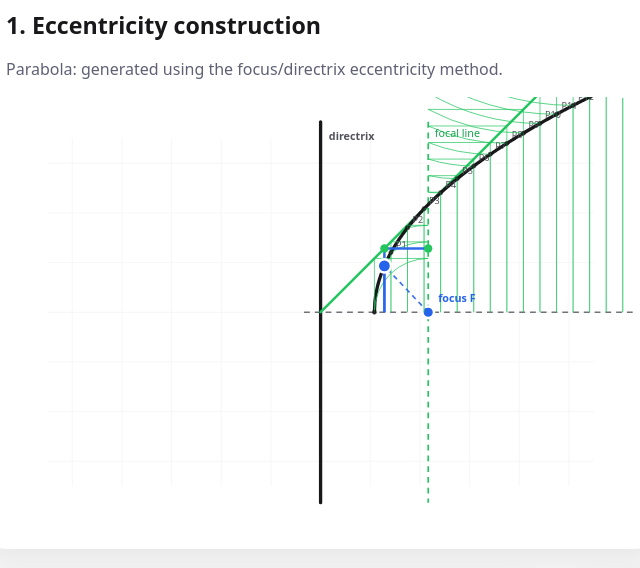
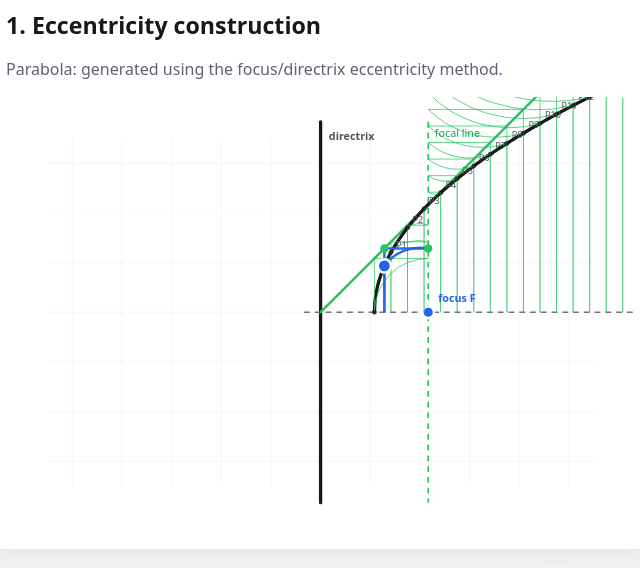
Before and after one commit to liammaquet-byte/Conics, a plain HTML site: page index.html in a window 1280 px wide. Shown: the part 213-781 px from the top of the page, 84-724 px from the left. Drawn offline with Linux system fonts and the light colour scheme.

Commit message:
Update index.html

```diff
--- a/index.html
+++ b/index.html
@@ -165,12 +165,12 @@ function renderScene(){
       line(svg,axisPt,eccPt,{stroke:"#22c55e","stroke-width":1.2,opacity:.7});
       line(svg,eccPt,focalPt,{stroke:"#22c55e","stroke-width":1.2,opacity:.7});
       line(svg,axisPt,P,{stroke:"#22c55e","stroke-width":1.2,opacity:.45});
-      const r=Math.abs(e*pt.x*scale);
-      const startAngle=Math.atan2(focalPt.y-F.y,focalPt.x-F.x);
-      const endAngle=Math.atan2(P.y-F.y,P.x-F.x);
-      const large=0;
-      const sweep=P.y>F.y?1:0;
-      const arc=`M ${focalPt.x.toFixed(2)} ${focalPt.y.toFixed(2)} A ${r.toFixed(2)} ${r.toFixed(2)} 0 ${large} ${sweep} ${P.x.toFixed(2)} ${P.y.toFixed(2)}`;
+      const centre={x:F.x,y:focalPt.y};
+      const r=Math.abs(P.x-centre.x);
+      const start=Math.atan2(focalPt.y-centre.y,focalPt.x-centre.x);
+      const end=Math.atan2(P.y-centre.y,P.x-centre.x);
+      const sweep=0;
+      const arc=`M ${focalPt.x.toFixed(2)} ${focalPt.y.toFixed(2)} A ${r.toFixed(2)} ${r.toFixed(2)} 0 0 ${sweep} ${P.x.toFixed(2)} ${P.y.toFixed(2)}`;
       svg.appendChild(svgEl("path",{d:arc,fill:"none",stroke:"#22c55e","stroke-width":1.2,opacity:.75}));
       circle(svg,P,3,{fill:"#18181b",opacity:.65});
       if(showLabels&&i>0){svg.appendChild(textEl({x:P.x+6,y:P.y-6,"font-size":11,fill:"#52525b"},"P"+i));}
@@ -184,7 +184,10 @@ function renderScene(){
     line(svg,axisPt,eccPt,{stroke:"#2563eb","stroke-width":3,opacity:.95});
     line(svg,eccPt,focalPt,{stroke:"#2563eb","stroke-width":3,opacity:.95});
     line(svg,axisPt,P,{stroke:"#2563eb","stroke-width":3,opacity:.7});
-    line(svg,F,P,{stroke:"#2563eb","stroke-width":2,"stroke-dasharray":"6 5",opacity:.9});
+    const centre={x:F.x,y:focalPt.y};
+    const r=Math.abs(P.x-centre.x);
+    const arc=`M ${focalPt.x.toFixed(2)} ${focalPt.y.toFixed(2)} A ${r.toFixed(2)} ${r.toFixed(2)} 0 0 0 ${P.x.toFixed(2)} ${P.y.toFixed(2)}`;
+    svg.appendChild(svgEl("path",{d:arc,fill:"none",stroke:"#2563eb","stroke-width":3,opacity:.95}));
     circle(svg,P,8,{fill:"#2563eb",stroke:"white","stroke-width":3});
     circle(svg,eccPt,5,{fill:"#22c55e"});
     circle(svg,focalPt,5,{fill:"#22c55e"});
```
